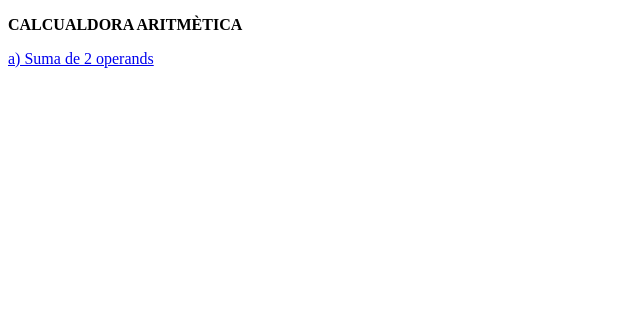
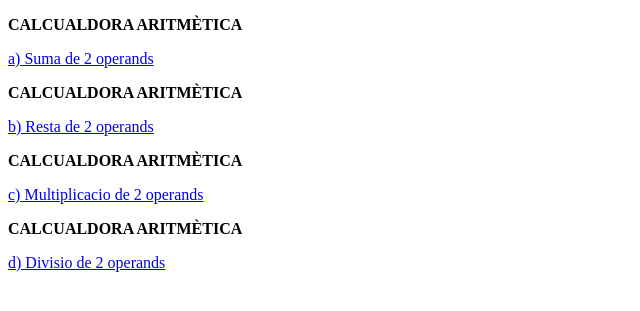
Before and after one commit to Grup4COSACA/gp2f4, a PHP site: page / in a window 1280 px wide. Shown: the top 311 px of the page, without its empty margins (0-640 px from the left). Run offline with PHP 8.4, Linux system fonts and the light colour scheme.

Commit message:
Afegint l'operació resta

```diff
--- a/codi/dividir.html
+++ b/codi/divisio.html
@@ -3,12 +3,12 @@
 	<head>
 		<meta charset="utf-8">
 		<title>
-			FORMULARI: DIVISIÓ DE 2 OPERANDS
+			FORMULARI: MULTIPLICACIÓ DE 2 OPERANDS
 		</title>
 	</head>
 	<body>
-		<p><b>DIVISIÓ DE 2 OPERANDS</b></p>
-		<form action="http://localhost:8000/suma.php" method="GET">
+		<p><b>MULTIPLICACIÓ DE 2 OPERANDS</b></p>
+		<form action="http://localhost:8000/divisio.php" method="GET">
 			Operand 1: <input type="number" name="op1"><br>
 			Operand 2: <input type="number" name="op2"><br>
 			<input type="submit" value="Envia"/><input type="reset" value="Neteja"/>
--- a/codi/index.php
+++ b/codi/index.php
@@ -9,5 +9,11 @@
 	<body>
 		<p><b>CALCUALDORA ARITMÈTICA</b></p>
 		<a href="suma.html">a) Suma de 2 operands</a>
+		<p><b>CALCUALDORA ARITMÈTICA</b></p>
+		<a href="resta.html">b) Resta de 2 operands</a>
+		<p><b>CALCUALDORA ARITMÈTICA</b></p>
+		<a href="multiplicacio.html">c) Multiplicacio de 2 operands</a>
+		<p><b>CALCUALDORA ARITMÈTICA</b></p>
+		<a href="divisio.html">d) Divisio de 2 operands</a>
 	</body>
 <html>
--- a/codi/multiplicacio.html
+++ b/codi/multiplicacio.html
@@ -8,7 +8,7 @@
 	</head>
 	<body>
 		<p><b>MULTIPLICACIÓ DE 2 OPERANDS</b></p>
-		<form action="http://localhost:8000/suma.php" method="GET">
+		<form action="http://localhost:8000/multiplicacio.php" method="GET">
 			Operand 1: <input type="number" name="op1"><br>
 			Operand 2: <input type="number" name="op2"><br>
 			<input type="submit" value="Envia"/><input type="reset" value="Neteja"/>
--- a/codi/resta.html
+++ b/codi/resta.html
@@ -8,7 +8,7 @@
 	</head>
 	<body>
 		<p><b>RESTA DE 2 OPERANDS</b></p>
-		<form action="http://localhost:8000/suma.php" method="GET">
+		<form action="http://localhost:8000/resta.php" method="GET">
 			Operand 1: <input type="number" name="op1"><br>
 			Operand 2: <input type="number" name="op2"><br>
 			<input type="submit" value="Envia"/><input type="reset" value="Neteja"/>
```
